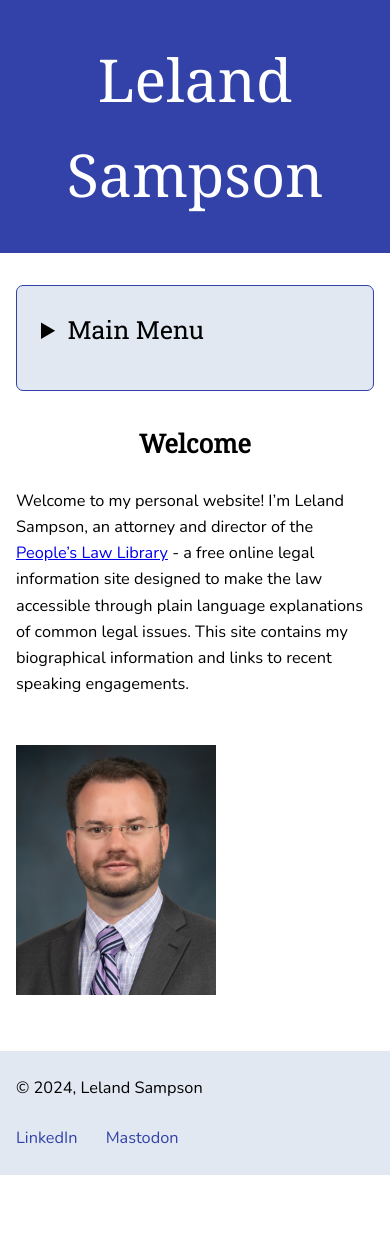
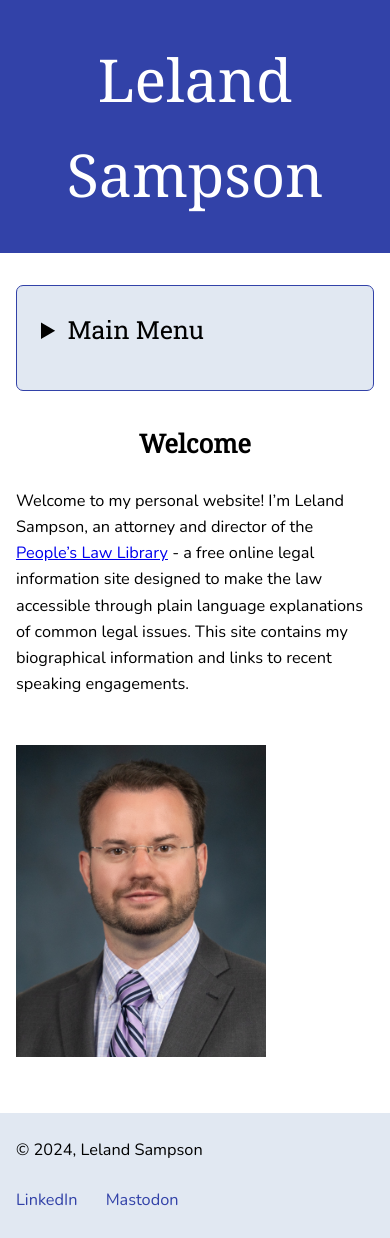
Before and after one commit to lelandsampson/Leland-Sampson-Website, a Jekyll site: the page built from index.md, in a window 390 px wide. Built offline with Jekyll 4.4.1, drawn with Linux system fonts in a browser that asks for light colours; before the commit the page ends 1175 px from its top, so only the background shows below that.

Commit message:
Update style.css

```diff
--- a/assets/css/style.css
+++ b/assets/css/style.css
@@ -166,7 +166,7 @@ p {
         float: center;
         display: block;
         margin: var(--spacing-md) auto;
-        max-width: 200px;
+        max-width: 250px;
     }
 
     .content-section {
```
